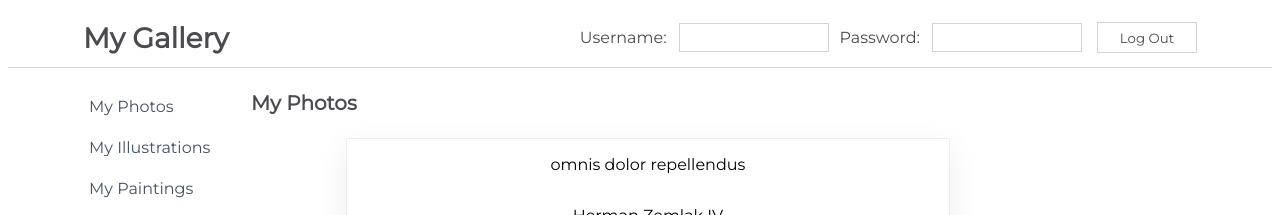
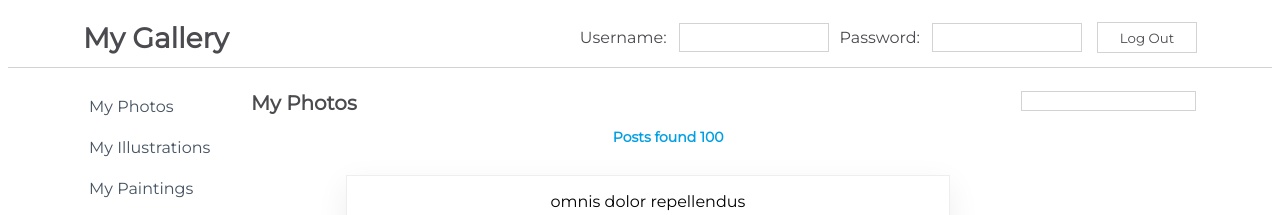
Before and after one commit to ChronoLogic12/ci-functional-components-challenge, a React (Create React App) app in the folder my-app/: page / in a window 1280 px wide. Shown: the top 215 px of the page. Built offline with nearby package versions, Linux system fonts and the light colour scheme.

Commit message:
Add search functionality to the posts section

```diff
--- a/my-app/src/components/Content.jsx
+++ b/my-app/src/components/Content.jsx
@@ -11,6 +11,7 @@ export class Content extends Component {
       super(props)
       this.state = {
         isLoaded: false,
+        posts: [],
       }
     }
 
@@ -18,17 +19,35 @@ export class Content extends Component {
       setTimeout(() => {
         this.setState({
           isLoaded: true,
+          posts: savedPosts,
         });
       }, 2000)
+    }
+
+    handleChange = (event) => {
+      const inputText = event.target.value.toLowerCase();
+      const filteredPosts = savedPosts.filter((post) => {
+        return post.name.toLowerCase().includes(inputText);
+      });
+
+      this.setState({
+        posts: filteredPosts,
+      })
     }
 
   render() {
     return (
       <div className={css.Content}>
-        <div className={css.TitleBar}><h1>My Photos</h1></div>
+        <div className={css.TitleBar}>
+          <h1>My Photos</h1>
+          <form action="">
+            <input onChange={(event) => this.handleChange(event)} type="search" id="seachInput" />
+          </form>
+          <h4>Posts found {this.state.posts.length}</h4>
+        </div>
         <div className={css.SearchResults}>
           {
-            this.state.isLoaded ? <PostItem posts={savedPosts}/> : <Loader />
+            this.state.isLoaded ? <PostItem posts={this.state.posts}/> : <Loader />
           }
         </div>
       </div>
```
